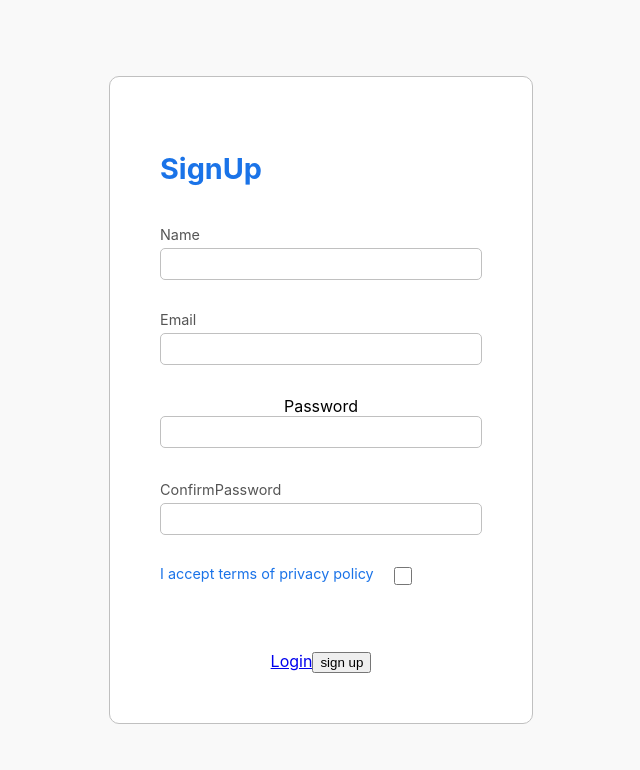
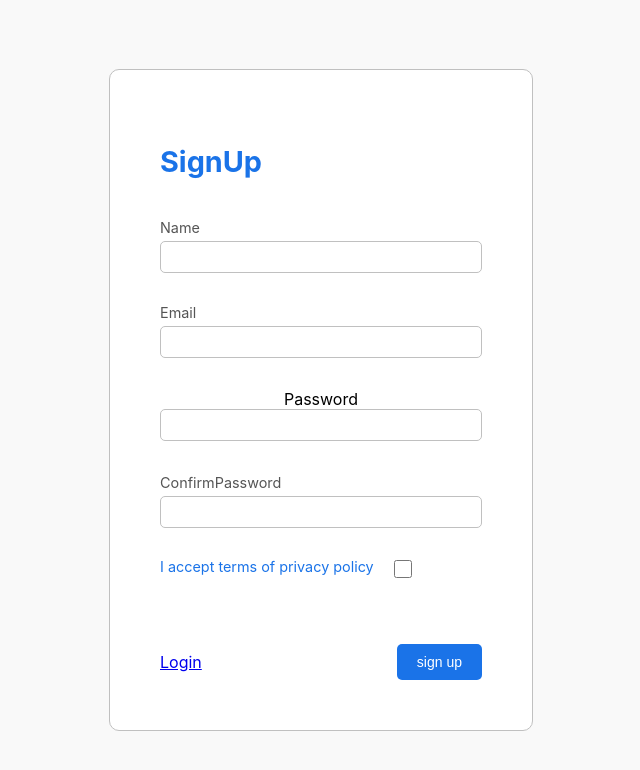
Before and after one commit to zahraMotazediyan/SignUpLogin, a React (Create React App) app: page / in a window 1280 px wide. Shown: the top 770 px of the page, without its empty margins (319-959 px from the left). Built offline with nearby package versions, Linux system fonts and the light colour scheme.

Commit message:
fix button signup

```diff
--- a/src/components/SignUp.module.css
+++ b/src/components/SignUp.module.css
@@ -77,15 +77,45 @@
     font-size: 0.9rem;
 }
 
-.formButton {
-}
 
 input[type="checkbox"] {
     margin-left: 20px;
     height: 18px;
     width: 18px;
     border: 1px solid #1a73e8;
-    /*appearance: none;*/
+    appearance: auto;
     border-radius: 5px;
     transition: all 0.2s ease-in;
 }
+
+input[type="checkbox"]:checked {
+    height: 18px;
+    width: 18px;
+    border-radius: 50%;
+    background-color: #1a73e8;
+}
+
+input[type="checkbox"]:focus {
+    height: 18px;
+    width: 18px;
+    border: 2px solid #004aaa;
+    outline: none;
+}
+
+.formButton {
+    display: flex;
+    justify-content: space-between;
+    align-items: center;
+}
+
+.formButton button {
+    background-color: #1a73e8;
+    color: #fff;
+    font-size: 0.875rem;
+    font-weight: 500;
+    border: none;
+    border-radius: 5px;
+    padding: 10px 20px;
+    transition: all 0.1s ease-in;
+    cursor: pointer;
+}
```
